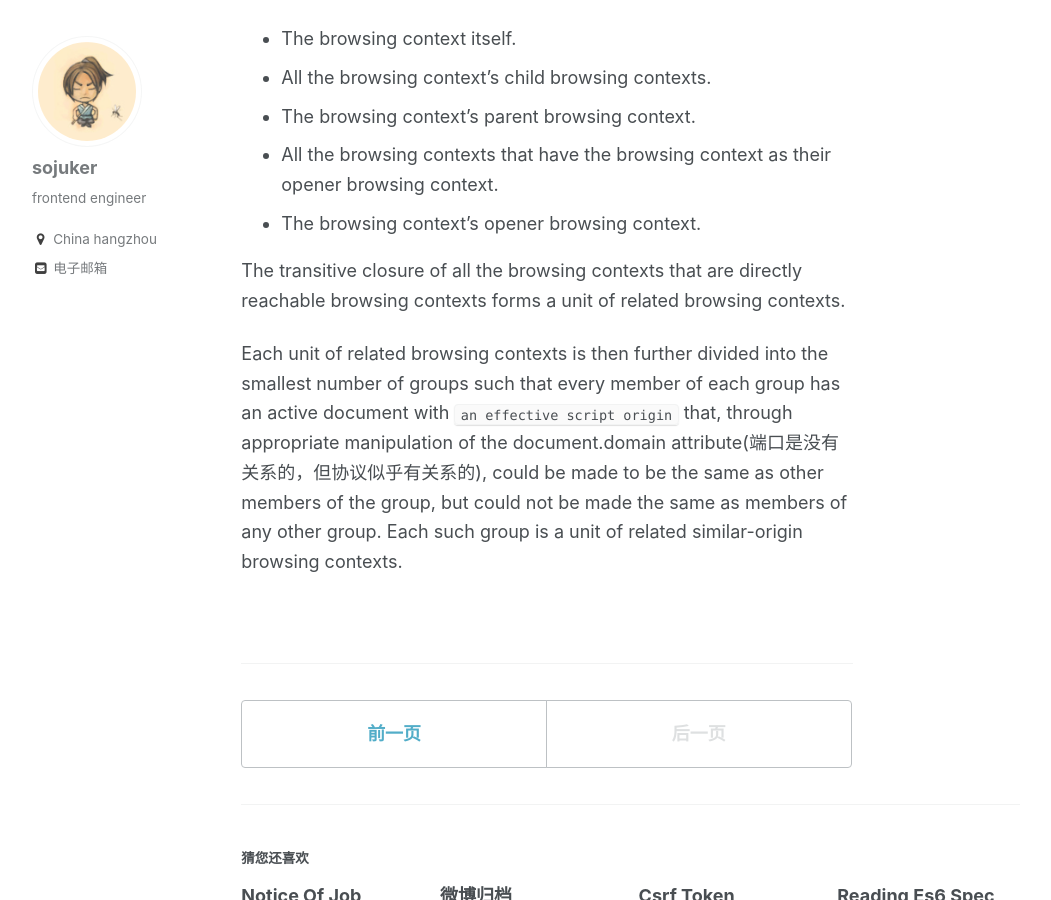
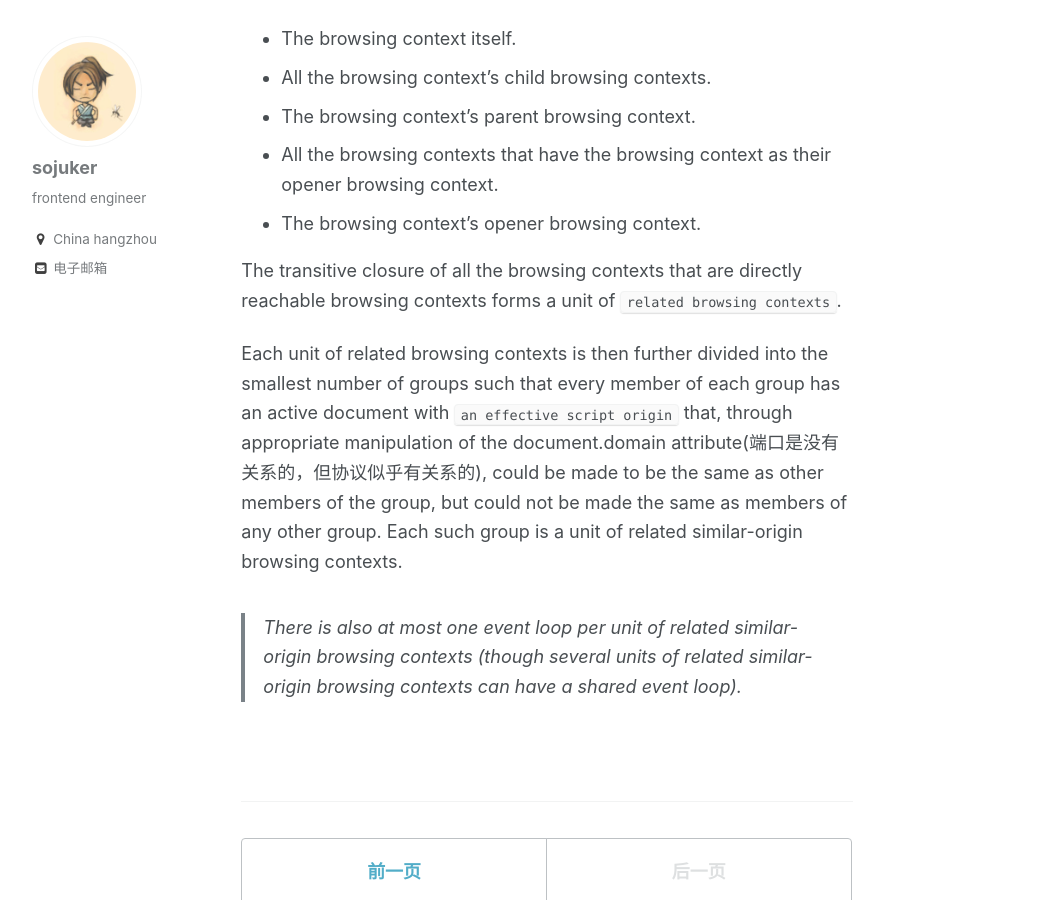
Before and after one commit to sojuker/sojuker.github.io, a Jekyll site: the page built from _posts/2017-09-12-DOM-Level4.md, in a window 1280 px wide and 900 px high, scrolled down 3087 px. Shown: the whole window, without its empty margins (114-1165 px from the left). Built offline with Jekyll 4.4.1, drawn with Linux system fonts in a browser that asks for light colours.

Commit message:
add event loop design, but do not known why

```diff
--- a/_posts/2017-09-12-DOM-Level4.md
+++ b/_posts/2017-09-12-DOM-Level4.md
@@ -82,7 +82,7 @@ Each browsing context is defined as having a list of one or more directly reacha
 - All the browsing contexts that have the browsing context as their opener browsing context.
 - The browsing context's opener browsing context.
 
-The transitive closure of all the browsing contexts that are directly reachable browsing contexts forms a unit of related browsing contexts.
+The transitive closure of all the browsing contexts that are directly reachable browsing contexts forms a unit of `related browsing contexts`.
 
 Each unit of related browsing contexts is then further divided into the smallest number of groups
 such that every member of each group has an active document with `an effective script origin` that,
@@ -90,3 +90,5 @@ through appropriate manipulation of the document.domain attribute(端口是没
 could be made to be the same as other members of the group,
 but could not be made the same as members of any other group.
 Each such group is a unit of related similar-origin browsing contexts.
+
+> There is also at most one event loop per unit of related similar-origin browsing contexts (though several units of related similar-origin browsing contexts can have a shared event loop).
```
